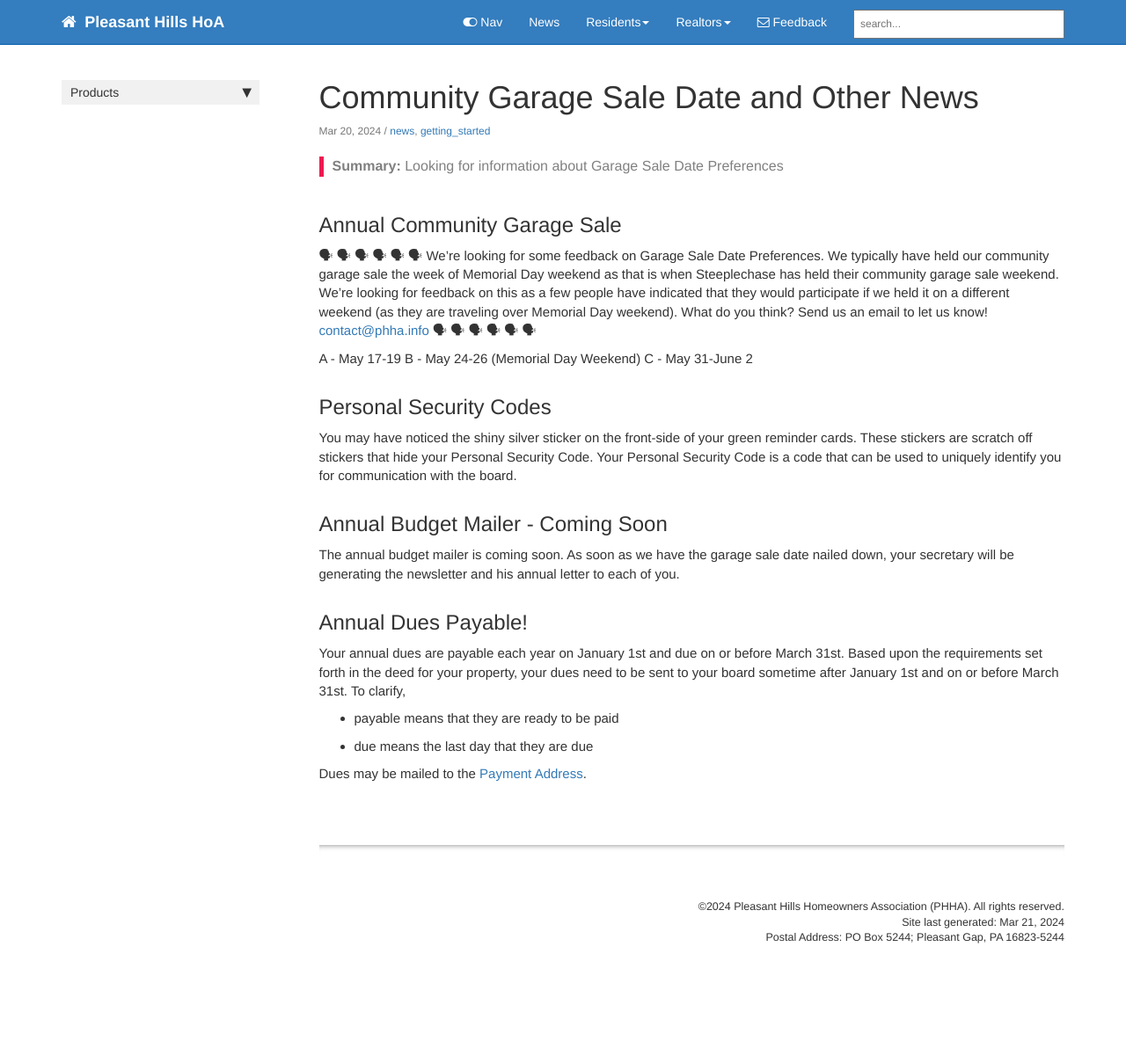
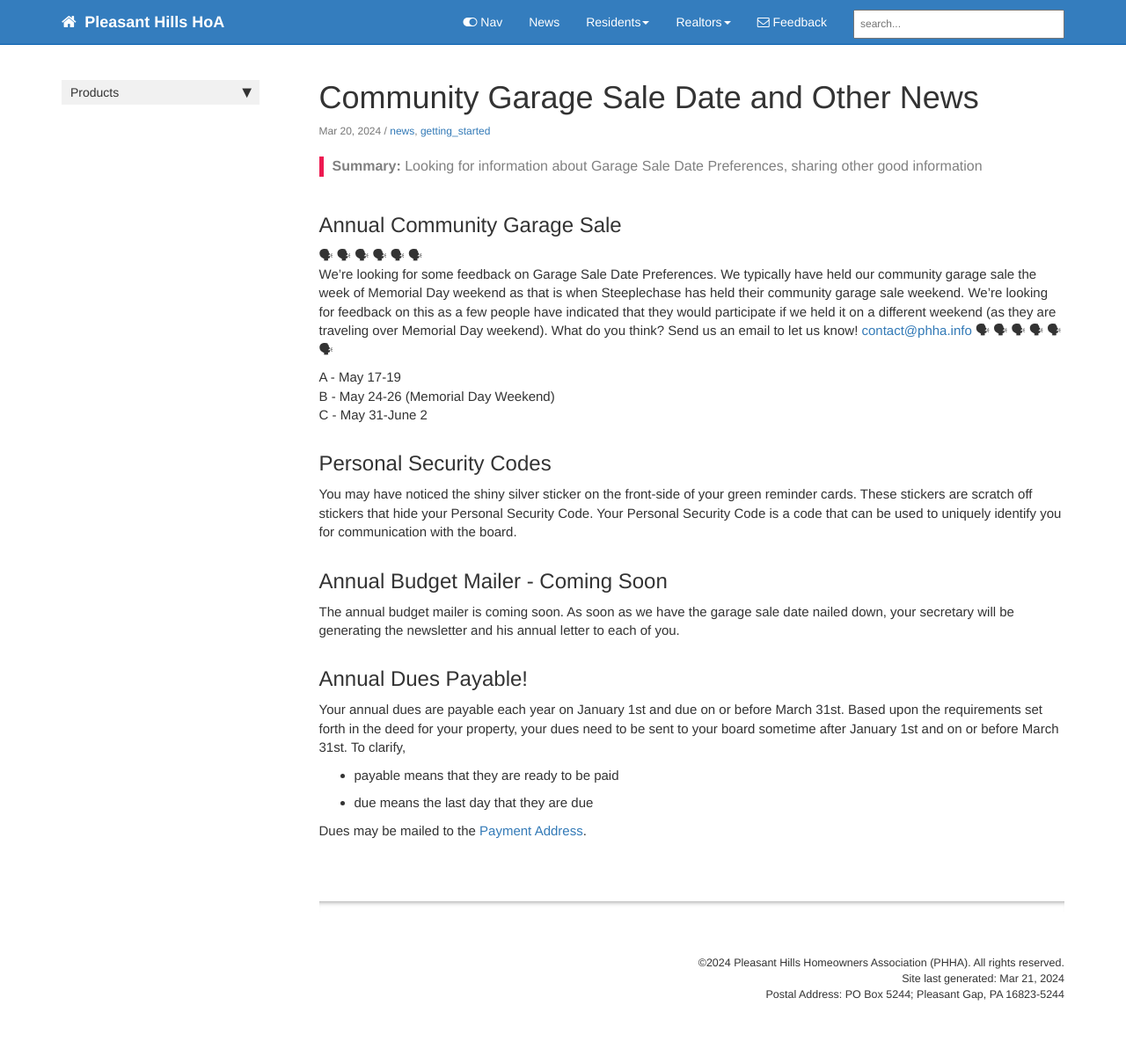
Before and after one commit to pleasanthillsha/pleasanthillsha.github.io, a Jekyll site: the page built from _posts/2024-03-20-community-garage-sale.md, in a window 1280 px wide. Shown: the whole page at 88% size. Built offline with Jekyll 4.4.1, drawn with Linux system fonts in a browser that asks for light colours; comment, search, counter and statistics services are not loaded; before the commit the page ends 1136 px from its top, so only the background shows below that.

```diff
--- a/_posts/2024-03-20-community-garage-sale.md
+++ b/_posts/2024-03-20-community-garage-sale.md
@@ -3,7 +3,7 @@ title:  "Community Garage Sale Date and Other News"
 date:   2024-03-20 17:30:00 -0500
 published: true
 permalink: 2024-garage-sale-question.html
-summary: "Looking for information about Garage Sale Date Preferences"
+summary: "Looking for information about Garage Sale Date Preferences, sharing other good information"
 tags: [news, getting_started]
 ---
 
```
